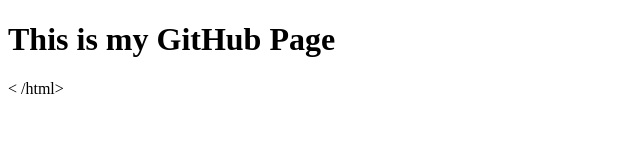
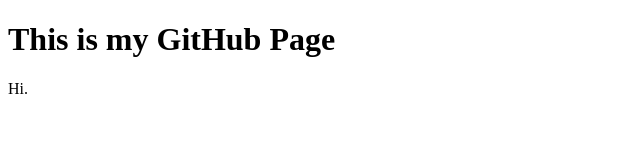
Before and after one commit to CherryTunKyaw/EiEiKyaw.github.io, a plain HTML site: page index.html in a window 1280 px wide. Shown: the full height of the page, 0-640 px from the left. Drawn offline with Linux system fonts and the light colour scheme.

Commit message:
Update index.html

```diff
--- a/index.html
+++ b/index.html
@@ -2,5 +2,6 @@
 <html>
 	<body>
 		<h1>This is my GitHub Page</h1>
+		Hi.
 	</body>
-< /html>
+</html>
```
